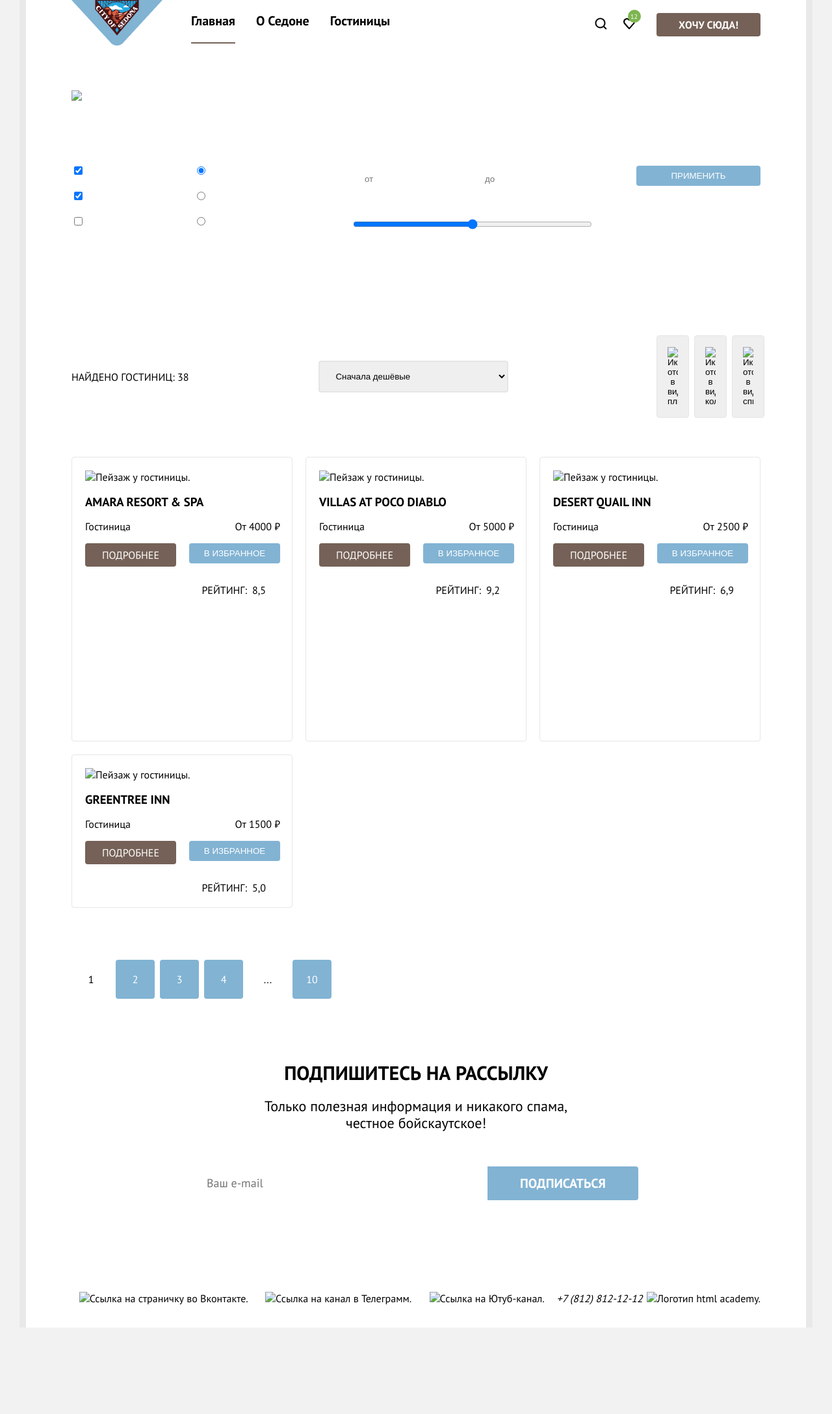
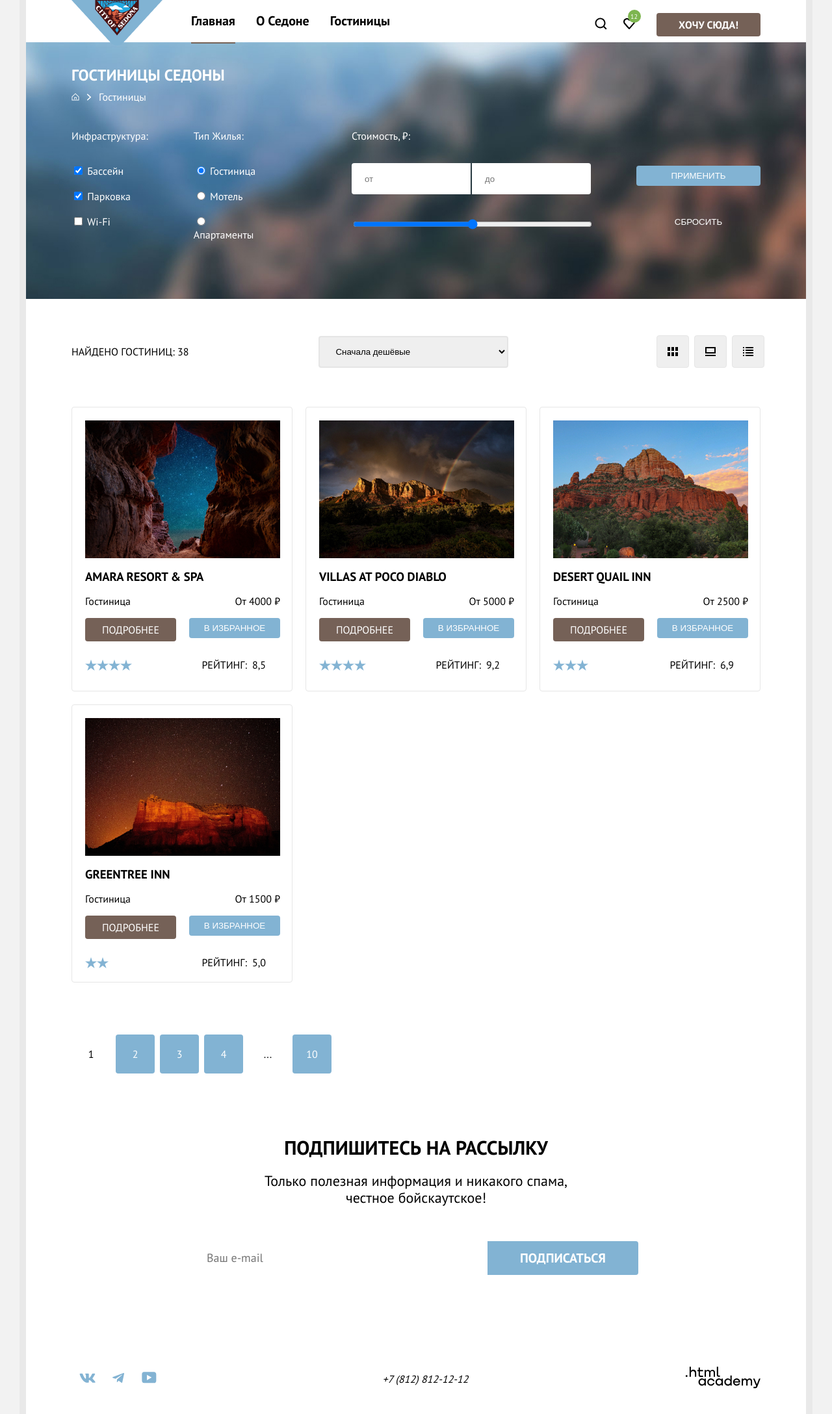
Before and after one commit to htmlacademy-htmlcss/2338943-sedona-37, a plain HTML site: page catalog.html in a window 1280 px wide. Shown: the whole page at 65% size. Before the commit the page ends 2043 px from the top, so only its background shows below. Drawn offline with Linux system fonts and the light colour scheme; the site is published under a folder, as on GitHub Pages, so addresses that start at the root find nothing.

Commit message:
Исправил ссылки фоновых изображений

```diff
--- a/catalog.html
+++ b/catalog.html
@@ -54,7 +54,7 @@
           <ol class="route">
             <li>
               <a href="index.html" aria-label="На главную.">
-                <img class="icon-home" width="12" src="/img/icon-filter.svg" alt="Иконка главной страницы.">
+                <img class="icon-home" width="12" src="img/icon-filter.svg" alt="Иконка главной страницы.">
               </a>
             </li>
             <li class="icon-route">
@@ -144,13 +144,13 @@
               </td>
               <td class="catalog-view">
                 <button type="button" name="tile-view" id="tile-view" aria-label="Отобразить в виде плитки.">
-                  <img width="16" src="/img/catalog/icon-tile.svg" alt="Иконка отображения в виде плитки.">
+                  <img width="16" src="img/catalog/icon-tile.svg" alt="Иконка отображения в виде плитки.">
                 </button>
                 <button type="button" name="column-view" id="column-view"  aria-label="Отобразить в виде колонки">
-                  <img width="16" src="/img/catalog/icon-column.svg" alt="Иконка отображения в виде колонки.">
+                  <img width="16" src="img/catalog/icon-column.svg" alt="Иконка отображения в виде колонки.">
                 </button>
                 <button type="button" name="list-view" id="list-view" aria-label="Отобразить в виде списка.">
-                  <img width="16" src="/img/catalog/icon-list.svg" alt="Иконка отображения в виде списка.">
+                  <img width="16" src="img/catalog/icon-list.svg" alt="Иконка отображения в виде списка.">
                 </button>
               </td>
             </tr>
@@ -161,7 +161,7 @@
                 <figcaption>
                   <h3>Amara Resort & Spa</h3>
                 </figcaption>
-                  <img class="hotel-landscape" width="300" src="/img/catalog/amara-resort-spa.jpg" alt="Пейзаж у гостиницы.">
+                  <img class="hotel-landscape" width="300" src="img/catalog/amara-resort-spa.jpg" alt="Пейзаж у гостиницы.">
               </figure>
               <table>
                 <tr class="card__price">
@@ -207,7 +207,7 @@
                 <figcaption>
                   <h3>Villas at Poco Diablo</h3>
                 </figcaption>
-                  <img class="hotel-landscape" width="300" src="/img/catalog/villas-at-poco-diablo.jpg" alt="Пейзаж у гостиницы.">
+                  <img class="hotel-landscape" width="300" src="img/catalog/villas-at-poco-diablo.jpg" alt="Пейзаж у гостиницы.">
               </figure>
               <table>
                 <tr class="card__price">
@@ -253,7 +253,7 @@
                 <figcaption>
                   <h3>Desert Quail Inn</h3>
                 </figcaption>
-                  <img class="hotel-landscape" width="300" src="/img/catalog/desert-quail-inn.jpg" alt="Пейзаж у гостиницы.">
+                  <img class="hotel-landscape" width="300" src="img/catalog/desert-quail-inn.jpg" alt="Пейзаж у гостиницы.">
               </figure>
               <table>
                 <tr class="card__price">
@@ -296,7 +296,7 @@
                 <figcaption>
                   <h3>GreenTree Inn</h3>
                 </figcaption>
-                  <img class="hotel-landscape" width="300" src="/img/catalog/green-tree-inn.jpg" alt="Пейзаж у гостиницы.">
+                  <img class="hotel-landscape" width="300" src="img/catalog/green-tree-inn.jpg" alt="Пейзаж у гостиницы.">
               </figure>
               <table>
                 <tr class="card__price">
@@ -369,13 +369,13 @@
           </li>
           <li class="social-networks">
             <a href="https://vk.com/htmlacademy">
-              <img src="/img/footer/logo-vkontakte.svg" alt="Ссылка на страничку во Вконтакте." rel="nofollow">
+              <img src="img/footer/logo-vkontakte.svg" alt="Ссылка на страничку во Вконтакте." rel="nofollow">
             </a>
             <a href="https://t.me/htmlacademy">
-              <img src="/img/footer/logo-telegram.svg" alt="Ссылка на канал в Телеграмм." rel="nofollow">
+              <img src="img/footer/logo-telegram.svg" alt="Ссылка на канал в Телеграмм." rel="nofollow">
             </a>
             <a href="https://www.youtube.com/user/htmlacademyru">
-              <img src="/img/footer/logo-youtube.svg" alt="Ссылка на Ютуб-канал." rel="nofollow">
+              <img src="img/footer/logo-youtube.svg" alt="Ссылка на Ютуб-канал." rel="nofollow">
             </a>
           </li>
           <li class="visually-hidden">
@@ -391,7 +391,7 @@
           </li>
           <li>
             <a href="#" rel="nofollow">
-              <img src="/img/footer/logo-html-academy.svg" alt="Логотип html academy.">
+              <img src="img/footer/logo-html-academy.svg" alt="Логотип html academy.">
             </a>
           </li>
         </ul>
--- a/css/style.css
+++ b/css/style.css
@@ -138,7 +138,7 @@ td {
   cursor: pointer;
 }
 
-                          /* HERO */
+                                /* HERO */
 
 .hero {
   display: flex;
@@ -148,9 +148,9 @@ td {
   margin: -10px auto;
   margin-bottom: 90px;
 
-  background-image: url(/img/hero-background.jpg);
+  background-image: url("../img/hero-background.jpg");
   background-repeat: no-repeat;
-  background-position: top ;
+  background-position: top;
 
 }
 
@@ -358,7 +358,8 @@ td {
   width: 75px;
   height: 72px;
 
-  background-image: url(/img/recommendations/home-icon.svg);
+  background-image: url("../img/recommendations/home-icon.svg");
+  background-repeat: no-repeat;
 }
 
 .food::before {
@@ -367,7 +368,8 @@ td {
   width: 75px;
   height: 72px;
 
-  background-image: url(/img/recommendations/burger-icon.svg);
+  background-image: url("../img/recommendations/burger-icon.svg");
+  background-repeat: no-repeat;
 }
 
 .souvenirs::before {
@@ -377,7 +379,8 @@ td {
   height: 76px;
   margin-bottom: -4px;
 
-  background-image: url(/img/recommendations/souvenirs-icon.svg);
+  background-image: url("../img/recommendations/souvenirs-icon.svg");
+  background-repeat: no-repeat;
 }
 
                               /* HOTEL-SEARCH */
@@ -450,7 +453,9 @@ td {
 }
 
 .subscribe.with-background {
-  background-image: url(/img/subscribe-background.jpg);
+  background-image: url("../img/subscribe-background.jpg");
+  background-repeat: no-repeat;
+
   color: rgba(255, 255, 255, 1);
 }
 
@@ -537,8 +542,10 @@ td {
   margin: -10px auto;
   margin-bottom: 56.5px;
 
-  background-image: url(/img/filter-background.jpg);
+  background-image: url("../img/filter-background.jpg");
   background-size: cover;
+  background-repeat: no-repeat;
+
   color: rgba(255, 255, 255, 1);
 }
 
@@ -926,7 +933,8 @@ td {
   width: 18px;
   height: 17px;
 
-  background-image: url(/img/catalog/icon-star.svg);
+  background-image: url("../img/catalog/icon-star.svg");
+  background-repeat: no-repeat;
 }
 
 .rating dl {
```
Also changed, not shown: index.html (+6 -6 lines).
